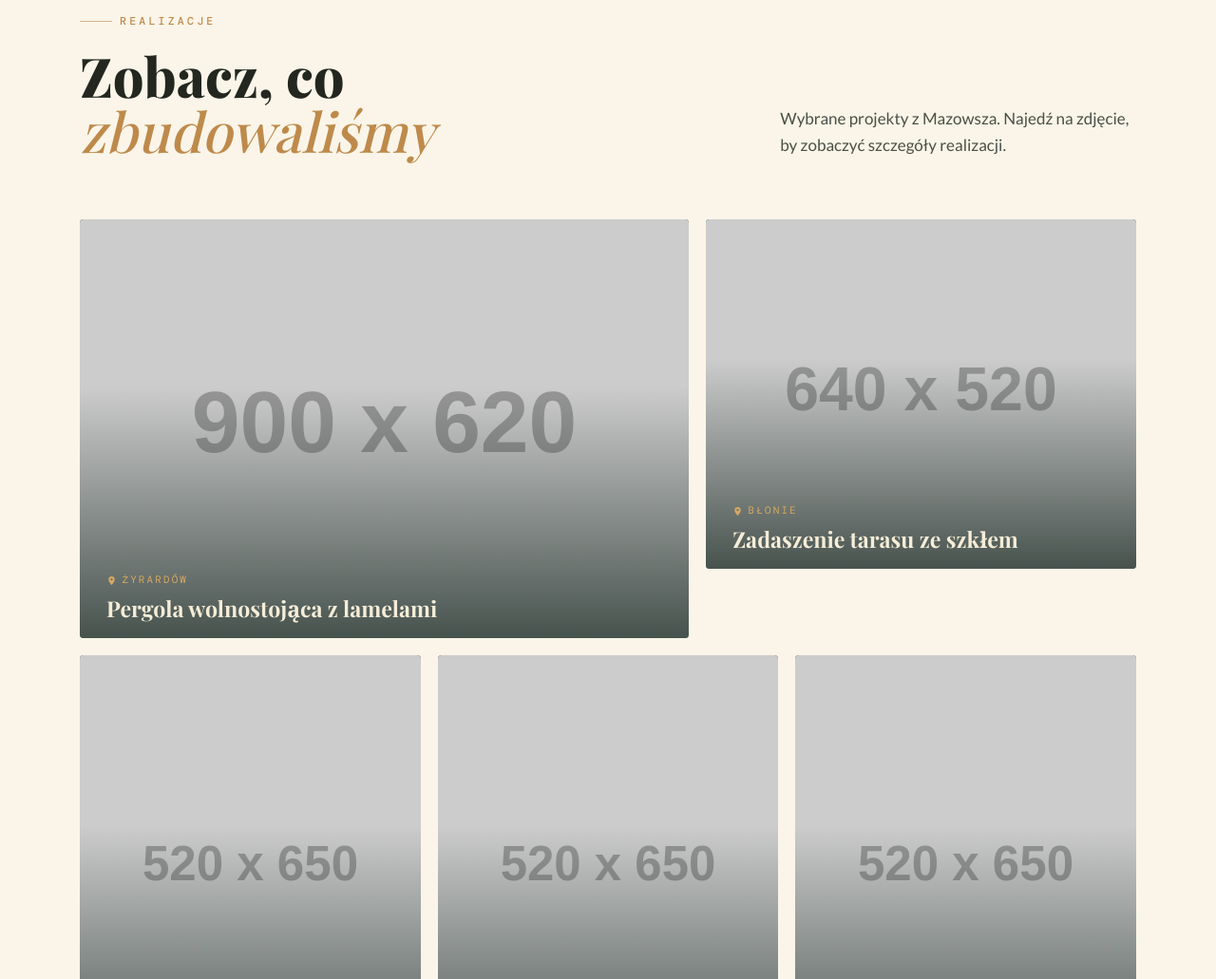
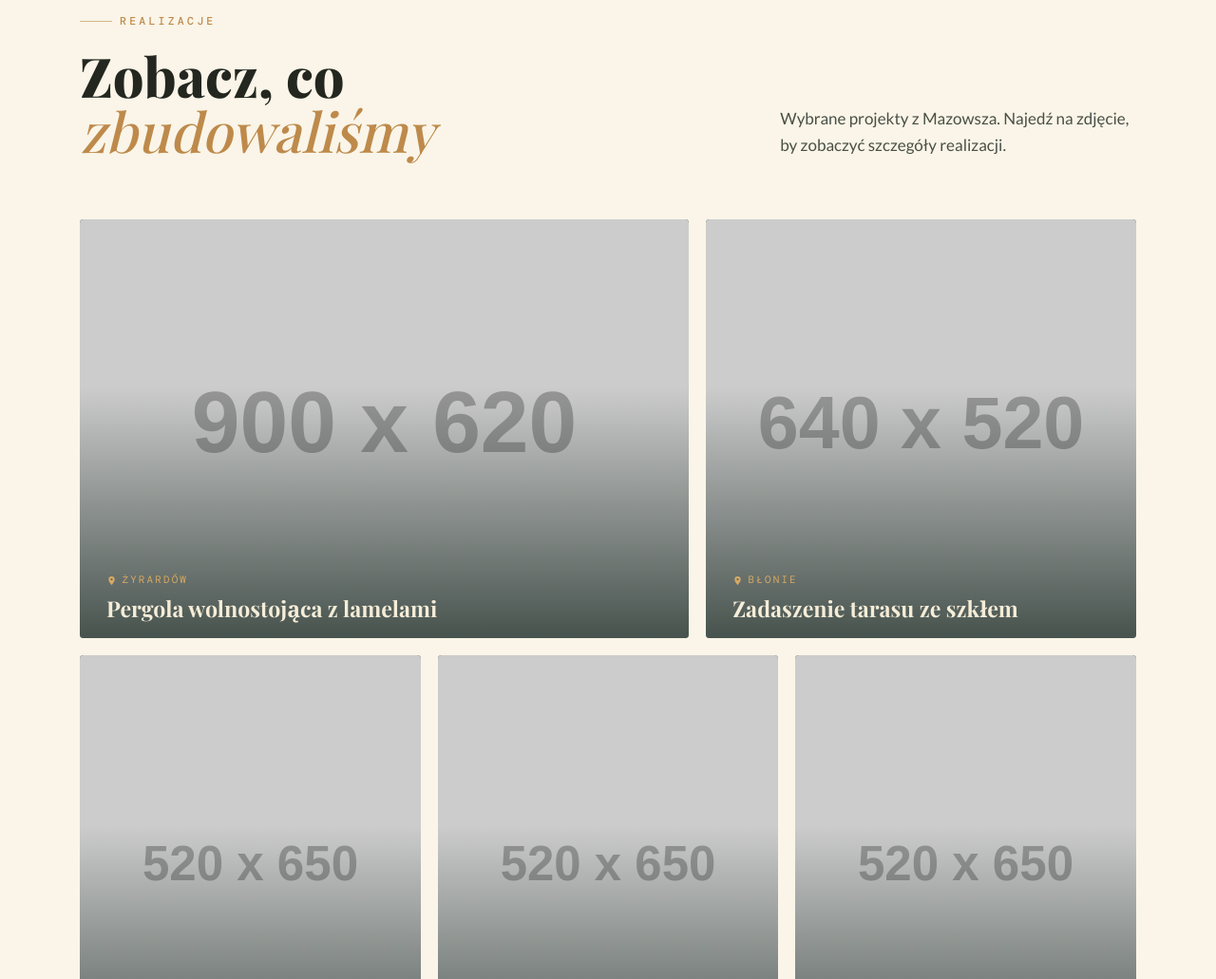
Before and after one commit to plexdachpl-web/plex-dach-strona, a website: page index.html in a window 1280 px wide. Shown: the part 3220-4251 px from the top of the page at 95% size. Drawn offline with nearby package versions, Linux system fonts and the light colour scheme; placeholder pictures from the web are drawn by us.

Commit message:
Wyrównaj wysokość kafelka zadaszenie tarasu z sąsiednim
Co-Authored-By: Claude Sonnet 4.6 <noreply@anthropic.com>

```diff
--- a/index.html
+++ b/index.html
@@ -304,7 +304,7 @@ body::before{
 .proj:hover .proj__reveal{ max-height:40px; opacity:1; margin-top:10px; }
 /* układ mozaiki */
 .proj--lg{ grid-column:span 7; aspect-ratio:16/11; }
-.proj--sm{ grid-column:span 5; aspect-ratio:16/13; }
+.proj--sm{ grid-column:span 5; align-self:stretch; }
 .proj--md{ grid-column:span 4; aspect-ratio:4/5; }
 .proj--wide{ grid-column:span 8; aspect-ratio:16/8; }
 
```
